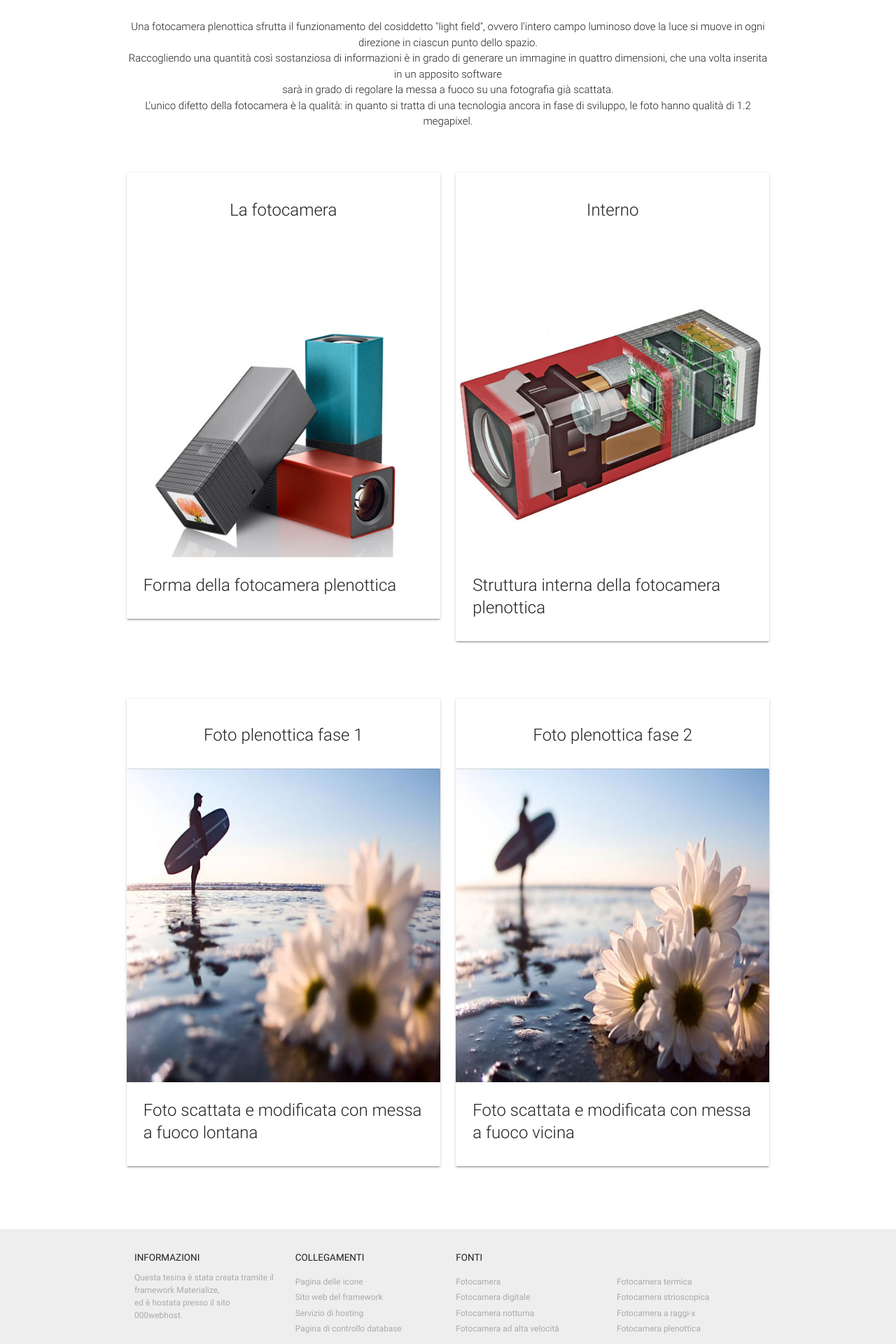
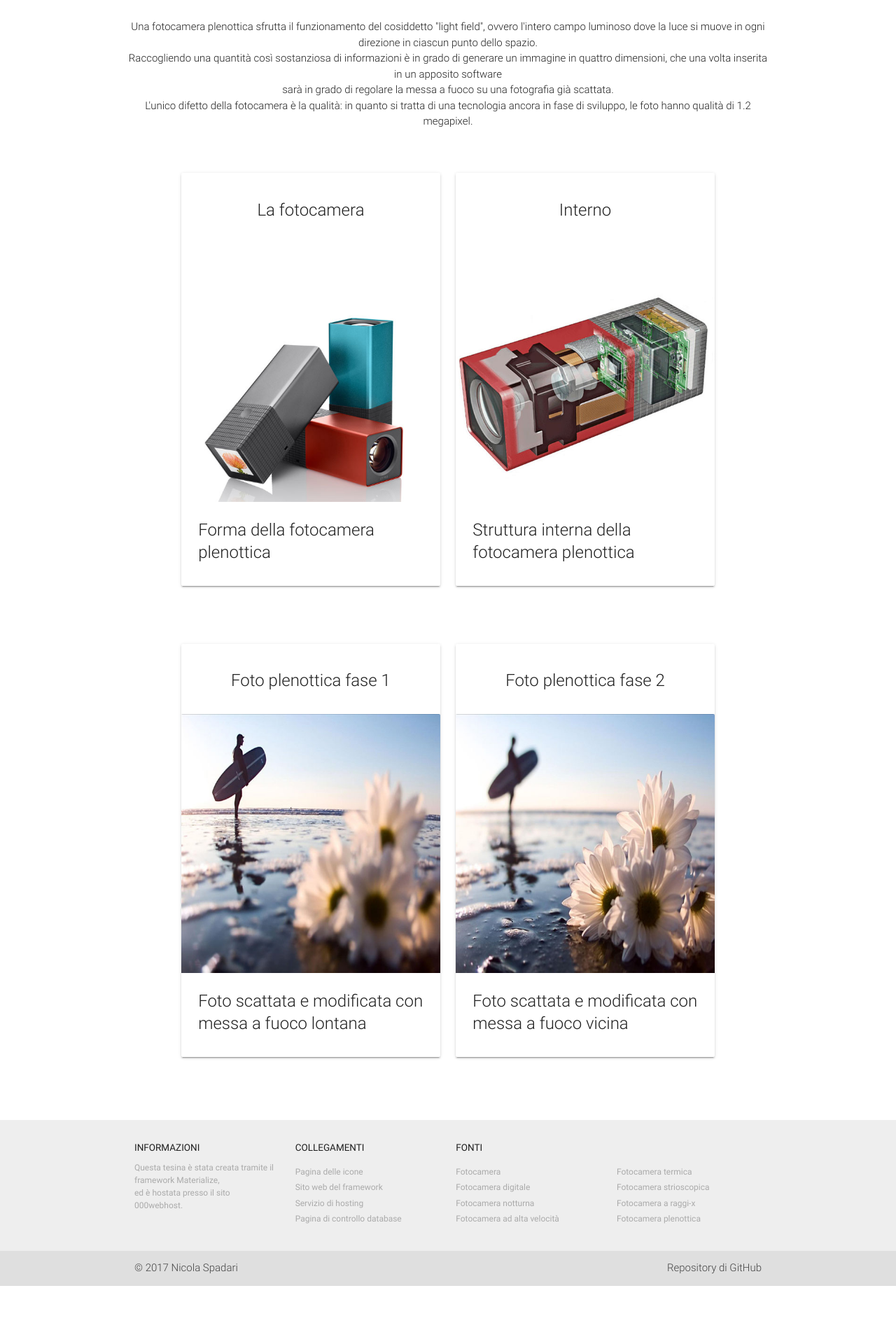
Before and after one commit to NicolaSpadari/Tesina, a PHP site: page /common/fotocamere/plenottica.php in a window 1280 px wide. Shown: the part 767-2687 px from the top of the page at 70% size. After the commit the page ends 2604 px from the top, so only its background shows below. Run offline with PHP 8.4, Linux system fonts and the light colour scheme.

Commit message:
Fix contents

```diff
--- a/common/fotocamere/plenottica.php
+++ b/common/fotocamere/plenottica.php
@@ -66,7 +66,7 @@
                     </div>
                     <div class="row">
                         <div class="row blocks">
-                            <div class="col s12 m6">
+                            <div class="col s12 m5 offset-l1">
                                 <div class="icon-block">
                                     <div class="row">
                                         <div class="col s12 m12">
@@ -87,7 +87,7 @@
                                     </div>
                                 </div>
                             </div>
-                            <div class="col s12 m6">
+                            <div class="col s12 m5">
                                 <div class="icon-block">
                                     <div class="row">
                                         <div class="col s12 m12">
@@ -96,7 +96,7 @@
                                                     <h5 class="card-title activator grey-text text-darken-4" style="text-align: center">Interno</h5>
                                                 </div>
                                                 <div class="card-image">
-                                                    <img src="/images/plenottica-2.jpg">
+                                                    <img class="materialboxed" data-caption="La lente centrale è una matrice formata da microlenti" src="/images/plenottica-2.jpg">
                                                 </div>
                                                 <div class="card-content">
                                                     <p class="card-title activator grey-text text-darken-4">
@@ -112,7 +112,7 @@
                     </div>
                     <div class="row">
                         <div class="row blocks">
-                            <div class="col s12 m6">
+                            <div class="col s12 m5 offset-l1">
                                 <div class="icon-block">
                                     <div class="row">
                                         <div class="col s12 m12">
@@ -133,7 +133,7 @@
                                     </div>
                                 </div>
                             </div>
-                            <div class="col s12 m6">
+                            <div class="col s12 m5">
                                 <div class="icon-block">
                                     <div class="row">
                                         <div class="col s12 m12">
@@ -160,10 +160,10 @@
             </div>
         </main>
         <?php
-			$path = $_SERVER['DOCUMENT_ROOT'];
-			$path .= "/common/component/top-button.html";
-			include_once($path);
-		?>
+		$path = $_SERVER['DOCUMENT_ROOT'];
+		$path .= "/common/component/top-button.html";
+		include_once($path);
+	?>
     </body>
     <?php include("../component/footer.html"); ?>
     <!--Script-->
```
